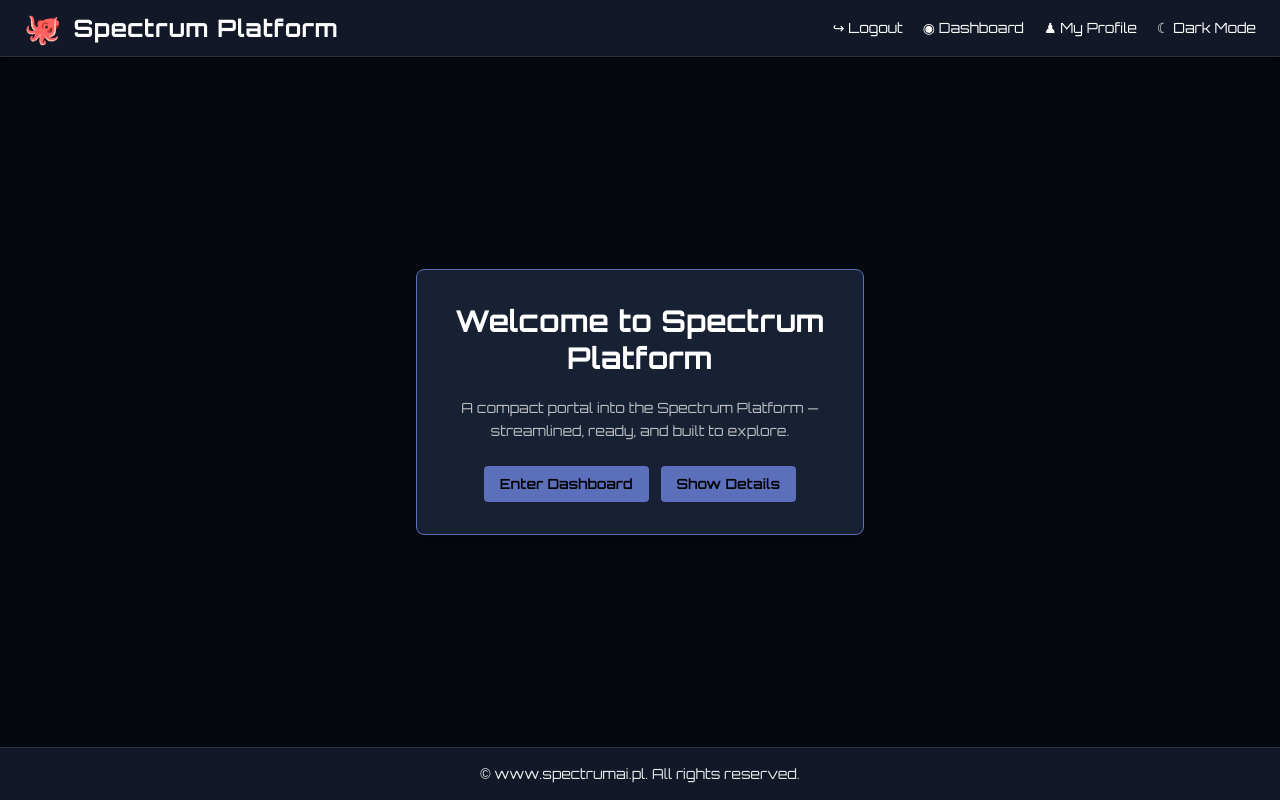
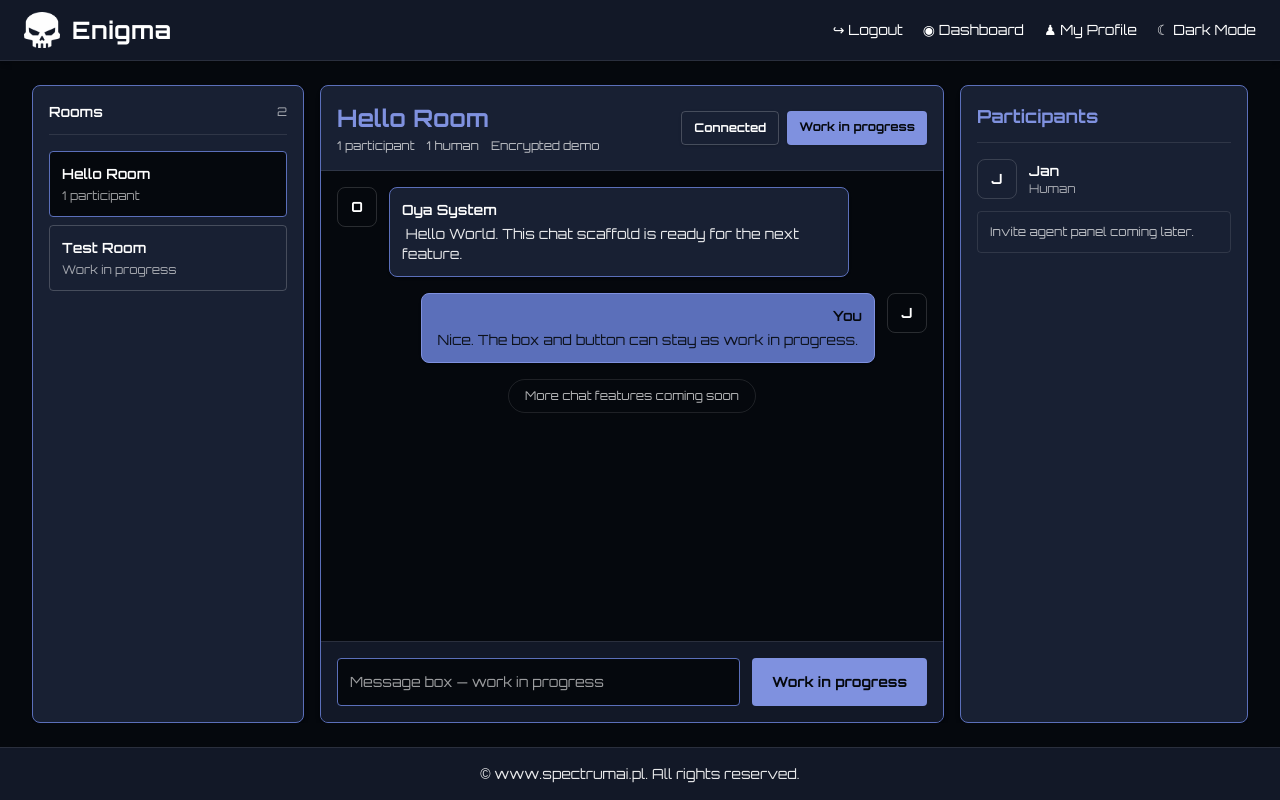
Before and after one commit to technolog-spectrumai/pharos, a Vue app in the folder apps/enigma/enigma/: page / in a window 1280 px wide. Built offline with nearby package versions, Linux system fonts and the light colour scheme.

Commit message:
enigma app redesign

```diff
--- a/apps/enigma/enigma/src/App.vue
+++ b/apps/enigma/enigma/src/App.vue
@@ -1,6 +1,7 @@
 <script setup lang="ts">
 import { ref } from "vue";
 import OyaHelloWorld from "./components/OyaHelloWorld.vue";
+import appIcon from "./assets/icon.png";
 
 const darkMode = ref(true);
 
@@ -14,7 +15,6 @@ function toggleDarkMode() {
     :class="darkMode ? 'bg-[#05080d] text-white' : 'bg-[#f4f5f7] text-[#25345c]'"
     class="min-h-screen flex flex-col font-sans transition-colors duration-300"
   >
-    <!-- APP BAR -->
     <header
       :class="darkMode ? 'bg-[#121827] text-white' : 'bg-[#25345c] text-white'"
       class="sticky top-0 z-50 border-b border-white/10 shadow-md"
@@ -23,15 +23,15 @@ function toggleDarkMode() {
         class="mx-auto flex max-w-7xl flex-col gap-3 px-4 py-3 sm:flex-row sm:items-center sm:justify-between sm:px-6"
       >
         <div class="flex items-center gap-3">
-          <div class="text-3xl leading-none">
-            🐙
-          </div>
+          <img
+            :src="appIcon"
+            alt="Enigma icon"
+            class="h-9 w-9 rounded-lg object-contain"
+          />
 
-          <div>
-            <h1 class="text-xl font-bold tracking-wide sm:text-2xl">
-              Spectrum Platform
-            </h1>
-          </div>
+          <h1 class="text-xl font-bold tracking-wide sm:text-2xl">
+            Enigma
+          </h1>
         </div>
 
         <nav class="flex flex-wrap items-center gap-x-5 gap-y-2 text-sm">
@@ -58,12 +58,10 @@ function toggleDarkMode() {
       </div>
     </header>
 
-    <!-- PAGE CONTENT -->
-    <main class="flex flex-1 px-4 py-8 sm:px-6 lg:px-8">
+    <main class="flex flex-1 px-4 py-6 sm:px-6 lg:px-8">
       <OyaHelloWorld :dark-mode="darkMode" />
     </main>
 
-    <!-- FOOTER -->
     <footer
       :class="darkMode ? 'bg-[#121827] text-white' : 'bg-[#1d263a] text-white'"
       class="border-t border-white/10 px-4 py-4 text-center text-sm shadow-lg"
--- a/apps/enigma/enigma/src/components/OyaHelloWorld.vue
+++ b/apps/enigma/enigma/src/components/OyaHelloWorld.vue
@@ -5,52 +5,237 @@ defineProps<{
 </script>
 
 <template>
-  <section class="mx-auto flex w-full max-w-7xl flex-1 items-center justify-center">
-    <article
+  <section
+    class="mx-auto grid w-full max-w-7xl flex-1 grid-cols-1 gap-4 overflow-hidden lg:grid-cols-[15rem_minmax(0,1fr)_16rem] xl:grid-cols-[17rem_minmax(0,1fr)_18rem]"
+  >
+    <!-- LEFT ROOMS PANEL -->
+    <aside
       :class="
         darkMode
-          ? 'bg-[#182033] border-[#5b6fba] text-white'
-          : 'bg-[#f0f1f4] border-[#25345c] text-[#25345c]'
+          ? 'bg-[#182033] border-[#5b6fba]'
+          : 'bg-[#f0f1f4] border-[#25345c]'
       "
-      class="w-full max-w-md rounded-lg border p-6 text-center shadow-lg transition sm:p-8"
+      class="hidden min-h-0 rounded-lg border p-4 shadow-md lg:block"
     >
-      <h2 class="text-2xl font-bold leading-tight sm:text-3xl">
-        Welcome to Spectrum Platform
+      <div class="flex items-center justify-between border-b border-current/10 pb-3">
+        <span class="text-sm font-semibold">Rooms</span>
+        <span class="text-xs opacity-60">2</span>
+      </div>
+
+      <nav class="mt-4 space-y-2">
+        <a
+          href="#"
+          :class="
+            darkMode
+              ? 'bg-[#05080d] border-[#5b6fba]'
+              : 'bg-white border-[#25345c]'
+          "
+          class="block rounded border px-3 py-3 transition hover:opacity-85"
+        >
+          <span class="block truncate text-sm font-semibold">
+            Hello Room
+          </span>
+          <span class="mt-1 block text-xs opacity-60">
+            1 participant
+          </span>
+        </a>
+
+        <a
+          href="#"
+          class="block rounded border border-current/20 px-3 py-3 transition hover:bg-current/10"
+        >
+          <span class="block truncate text-sm font-semibold">
+            Test Room
+          </span>
+          <span class="mt-1 block text-xs opacity-60">
+            Work in progress
+          </span>
+        </a>
+      </nav>
+    </aside>
+
+    <!-- MAIN CHAT PANEL -->
+    <section
+      :class="
+        darkMode
+          ? 'bg-[#182033] border-[#5b6fba]'
+          : 'bg-[#f0f1f4] border-[#25345c]'
+      "
+      class="grid min-h-[calc(100vh-12rem)] overflow-hidden rounded-lg border shadow-md grid-rows-[auto_minmax(0,1fr)_auto]"
+    >
+      <!-- CHAT HEADER -->
+      <header class="flex flex-wrap items-center justify-between gap-3 border-b border-current/10 p-4">
+        <div>
+          <h2
+            :class="darkMode ? 'text-[#7f91df]' : 'text-[#25345c]'"
+            class="text-2xl font-bold"
+          >
+            Hello Room
           </h2>
 
-      <p
-        :class="darkMode ? 'text-white/70' : 'text-black/70'"
-        class="mt-5 text-sm leading-relaxed"
+          <div class="mt-1 flex flex-wrap gap-3 text-xs opacity-70">
+            <span>1 participant</span>
+            <span>1 human</span>
+            <span>Encrypted demo</span>
+          </div>
+        </div>
+
+        <div class="flex flex-wrap gap-2">
+          <span
+            class="rounded border border-current/20 px-3 py-2 text-xs font-bold shadow-sm"
           >
-        A compact portal into the Spectrum Platform — streamlined, ready, and
-        built to explore.
+            Connected
+          </span>
+
+          <span
+            :class="
+              darkMode
+                ? 'bg-[#7f91df] text-[#05080d]'
+                : 'bg-[#25345c] text-white'
+            "
+            class="rounded px-3 py-2 text-xs font-bold shadow-sm"
+          >
+            Work in progress
+          </span>
+        </div>
+      </header>
+
+      <!-- MESSAGES -->
+      <div
+        :class="darkMode ? 'bg-[#05080d]' : 'bg-white'"
+        class="min-h-0 space-y-4 overflow-y-auto p-4"
+      >
+        <article class="flex justify-start gap-3">
+          <div
+            class="flex h-10 w-10 shrink-0 items-center justify-center rounded-lg border border-current/15 text-sm font-bold"
+          >
+            O
+          </div>
+
+          <div
+            :class="
+              darkMode
+                ? 'bg-[#182033] border-[#5b6fba]'
+                : 'bg-[#f0f1f4] border-[#25345c]'
+            "
+            class="max-w-[78%] rounded-lg border p-3 shadow-sm"
+          >
+            <p class="text-sm font-semibold">
+              Oya System
             </p>
 
-      <div class="mt-6 flex flex-col gap-3 sm:flex-row sm:justify-center">
-        <button
-          type="button"
+            <p class="mt-1 whitespace-pre-wrap break-words text-sm opacity-90">
+              Hello World. This chat scaffold is ready for the next feature.
+            </p>
+          </div>
+        </article>
+
+        <article class="flex justify-end gap-3">
+          <div
             :class="
               darkMode
-              ? 'bg-[#5b6fba] text-black hover:bg-[#6f83d1]'
-              : 'bg-[#25345c] text-white hover:bg-[#334675]'
+                ? 'bg-[#5b6fba] text-[#05080d] border-[#7f91df]'
+                : 'bg-[#25345c] text-white border-[#25345c]'
             "
-          class="rounded px-4 py-2 text-sm font-semibold transition"
+            class="max-w-[78%] rounded-lg border p-3 text-right shadow-sm"
           >
-          Enter Dashboard
-        </button>
+            <p class="text-sm font-semibold">
+              You
+            </p>
+
+            <p class="mt-1 whitespace-pre-wrap break-words text-sm opacity-90">
+              Nice. The box and button can stay as work in progress.
+            </p>
+          </div>
+
+          <div
+            class="flex h-10 w-10 shrink-0 items-center justify-center rounded-lg border border-current/15 text-sm font-bold"
+          >
+            J
+          </div>
+        </article>
+
+        <div class="flex justify-center">
+          <div
+            class="rounded-full border border-current/15 px-4 py-2 text-xs opacity-70"
+          >
+            More chat features coming soon
+          </div>
+        </div>
+      </div>
+
+      <!-- INPUT / WORK IN PROGRESS BOX -->
+      <div
+        :class="darkMode ? 'bg-[#121827]' : 'bg-[#e6e8ef]'"
+        class="border-t border-current/10 p-4"
+      >
+        <div class="flex flex-col gap-3 sm:flex-row">
+          <div
+            :class="
+              darkMode
+                ? 'bg-[#05080d] border-[#5b6fba] text-white/60'
+                : 'bg-white border-[#25345c] text-black/60'
+            "
+            class="flex min-h-12 flex-1 items-center rounded border px-3 py-3 text-sm"
+          >
+            Message box — work in progress
+          </div>
 
           <button
             type="button"
             :class="
               darkMode
-              ? 'bg-[#5b6fba] text-black hover:bg-[#6f83d1]'
-              : 'bg-[#25345c] text-white hover:bg-[#334675]'
+                ? 'bg-[#7f91df] text-[#05080d]'
+                : 'bg-[#25345c] text-white'
             "
-          class="rounded px-4 py-2 text-sm font-semibold transition"
+            class="rounded px-5 py-3 text-sm font-bold transition hover:opacity-90"
           >
-          Show Details
+            Work in progress
           </button>
         </div>
-    </article>
+      </div>
+    </section>
+
+    <!-- RIGHT PARTICIPANTS PANEL -->
+    <aside
+      :class="
+        darkMode
+          ? 'bg-[#182033] border-[#5b6fba]'
+          : 'bg-[#f0f1f4] border-[#25345c]'
+      "
+      class="hidden min-h-0 rounded-lg border p-4 shadow-md lg:block"
+    >
+      <div class="border-b border-current/10 pb-3">
+        <h2
+          :class="darkMode ? 'text-[#7f91df]' : 'text-[#25345c]'"
+          class="text-lg font-bold"
+        >
+          Participants
+        </h2>
+      </div>
+
+      <div class="mt-4 space-y-3">
+        <div class="flex items-center gap-3">
+          <div
+            class="flex h-10 w-10 shrink-0 items-center justify-center rounded-lg border border-current/15 text-sm font-bold"
+          >
+            J
+          </div>
+
+          <div class="min-w-0 flex-1">
+            <p class="truncate text-sm font-semibold">
+              Jan
+            </p>
+            <p class="text-xs opacity-60">
+              Human
+            </p>
+          </div>
+        </div>
+
+        <div class="rounded border border-current/15 p-3 text-xs opacity-70">
+          Invite agent panel coming later.
+        </div>
+      </div>
+    </aside>
   </section>
 </template>
```
Also changed, not shown: apps/enigma/enigma/src/assets/icon.png (added), apps/enigma/enigma/src/assets/logo2.png (added). Lines whose indentation alone changed are shown as unchanged.
